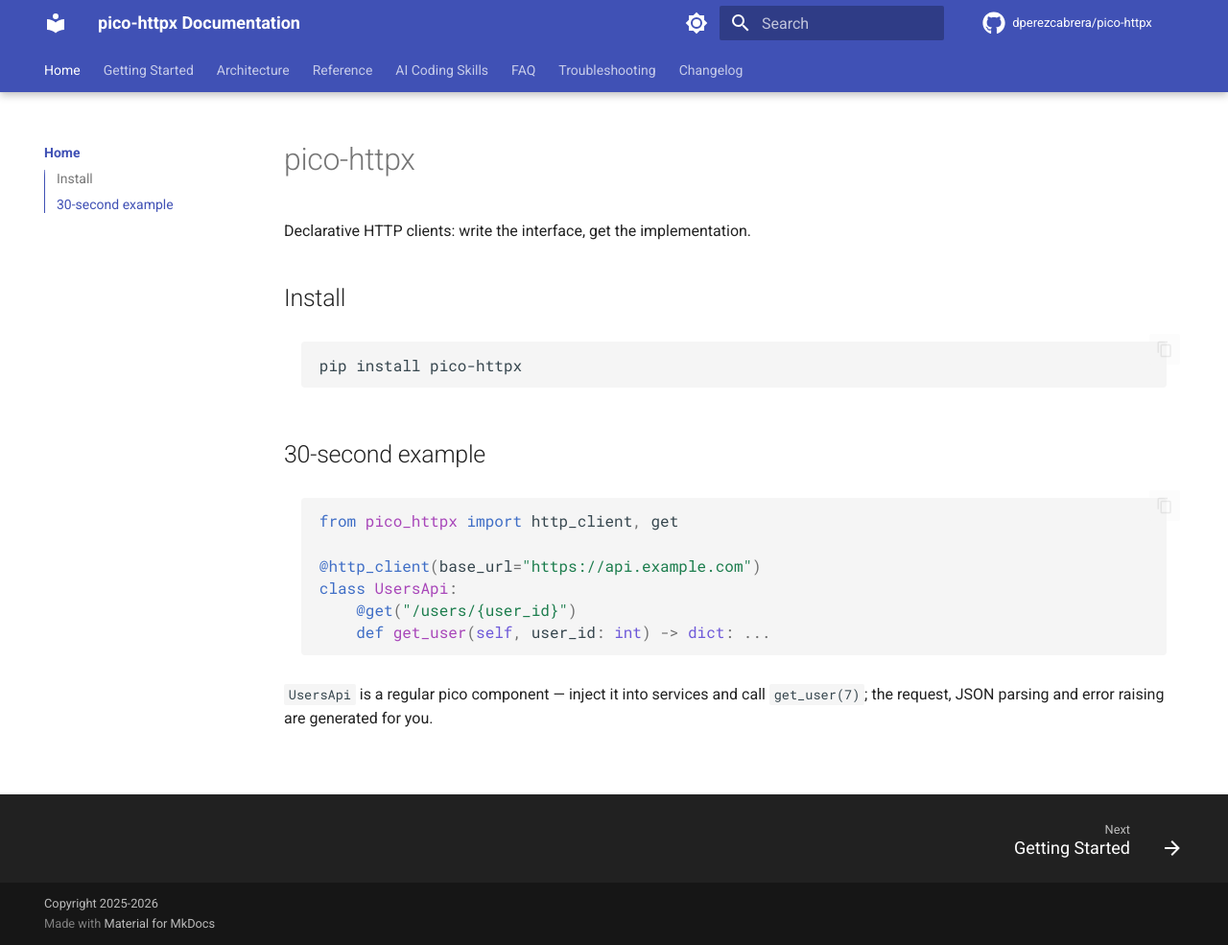
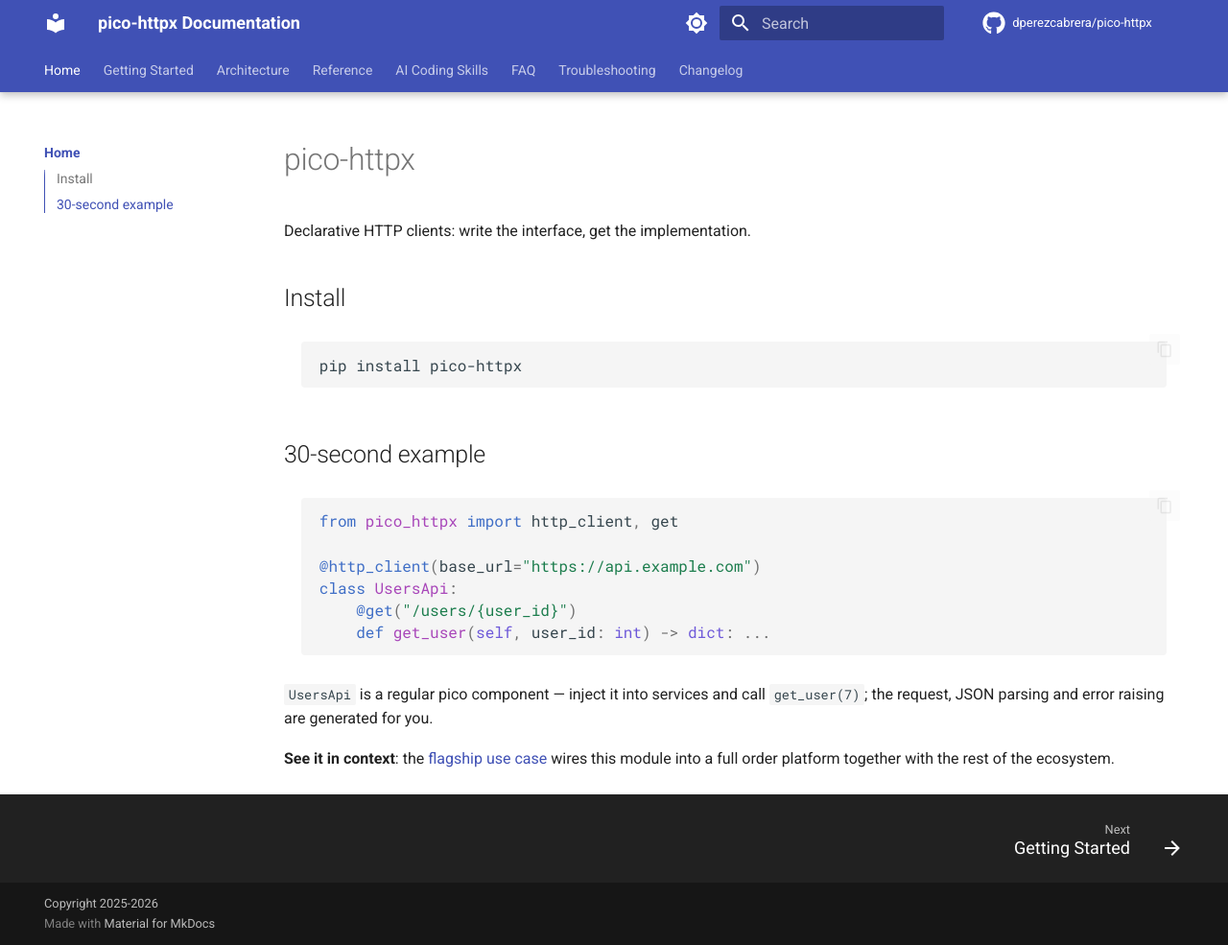
Before and after one commit to dperezcabrera/pico-httpx, an MkDocs documentation site: the page built from docs/index.md, in a window 1280 px wide and 985 px high. Shown: the whole window at 96% size. Built offline with MkDocs 1.6.1 and Material for MkDocs 9.7.7, drawn with Linux system fonts in a browser that asks for light colours; comment, search, counter and statistics services are not loaded.

Commit message:
Link the flagship use case from the docs home

````diff
--- a/docs/index.md
+++ b/docs/index.md
@@ -20,3 +20,5 @@ class UsersApi:
 ```
 
 `UsersApi` is a regular pico component — inject it into services and call `get_user(7)`; the request, JSON parsing and error raising are generated for you.
+
+**See it in context**: the [flagship use case](https://dperezcabrera.github.io/pico-boot/flagship/) wires this module into a full order platform together with the rest of the ecosystem.
````
